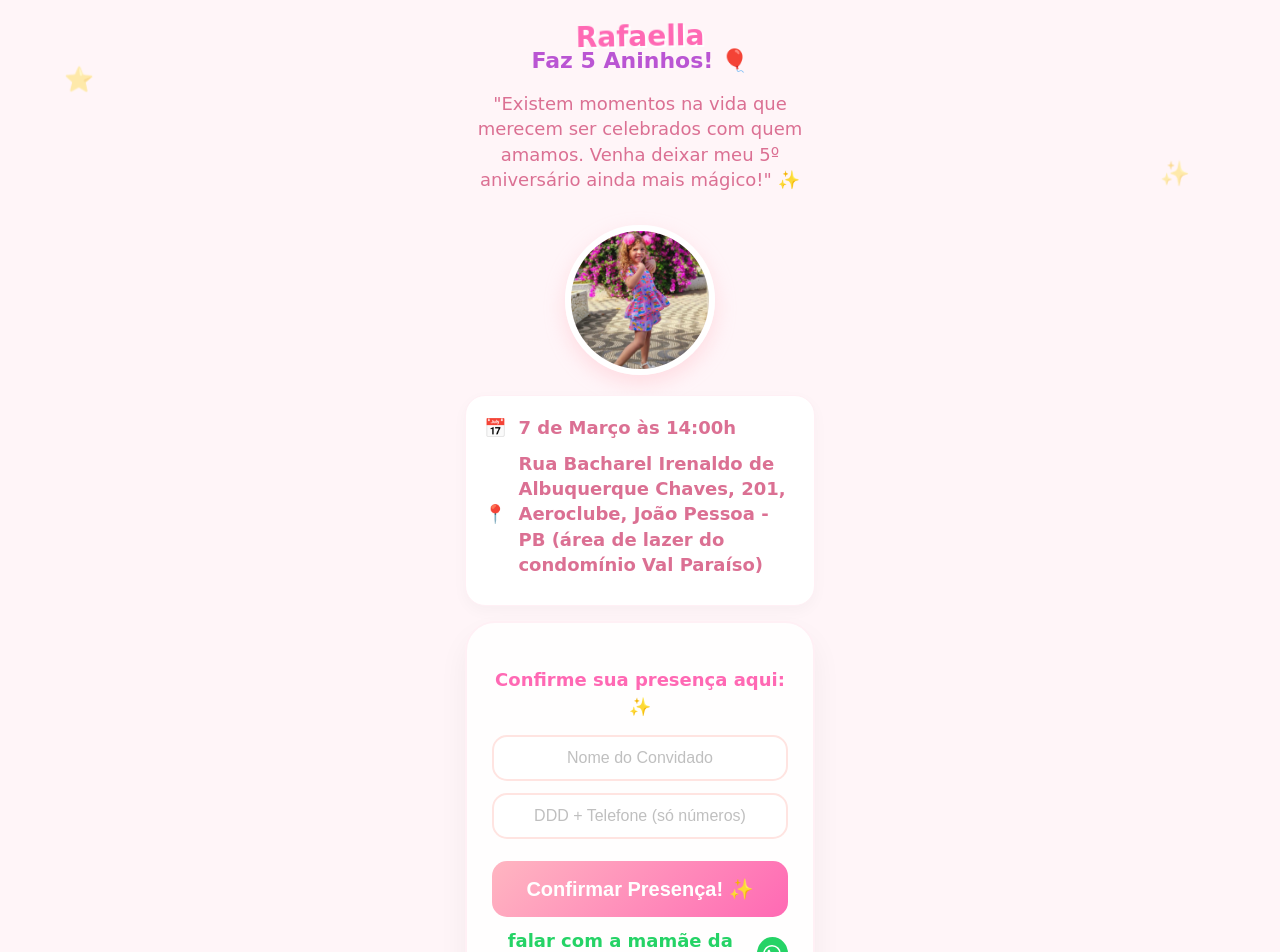
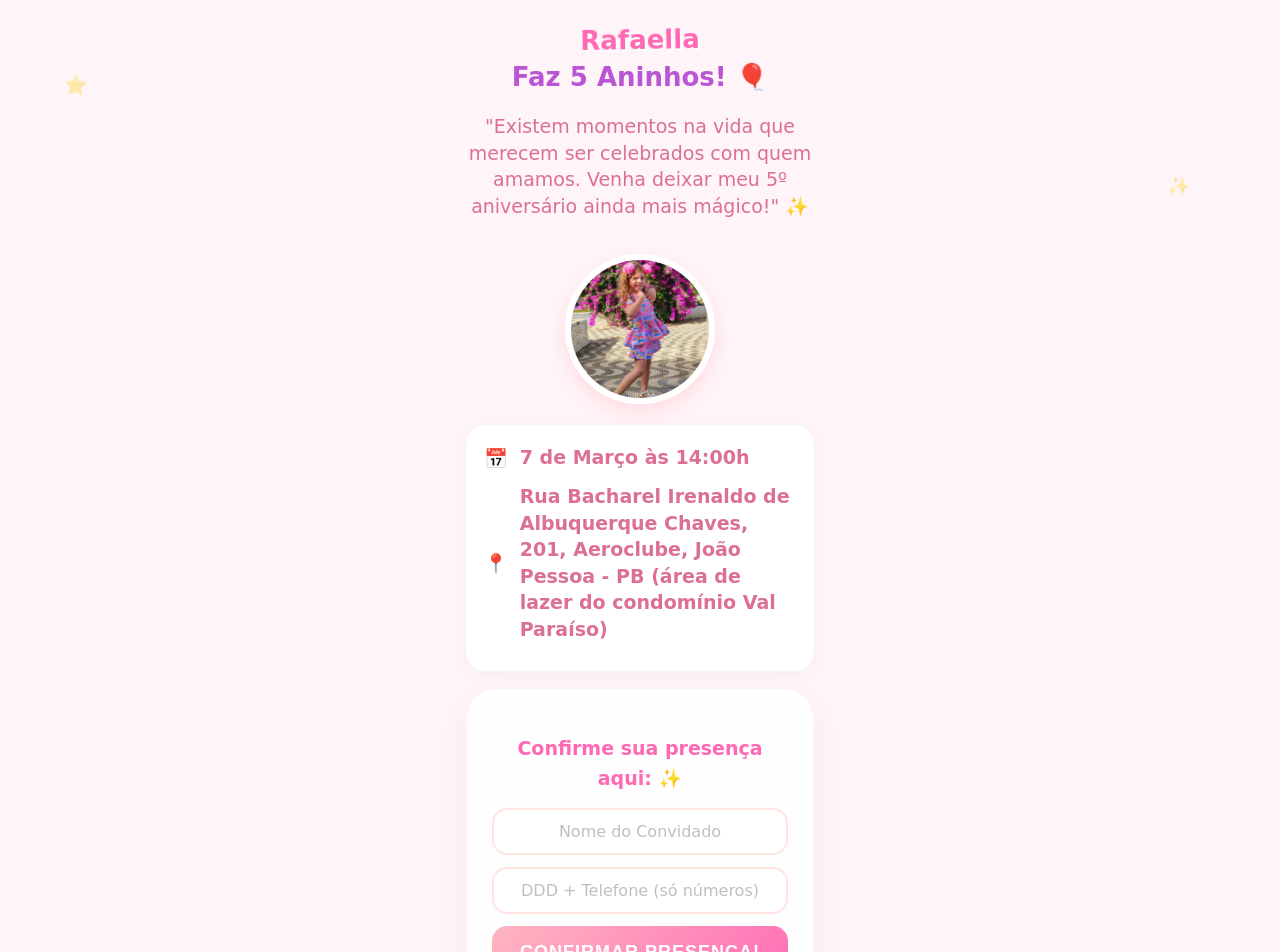
Before and after one commit to oellima/convite-rafaella-site, a React (Create React App) app: page / in a window 1280 px wide. Shown: the top 952 px of the page. Built offline with nearby package versions, Linux system fonts and the light colour scheme.

Commit message:
Refactor CSS styles for consistency and readability

```diff
--- a/src/App.css
+++ b/src/App.css
@@ -1,57 +1,49 @@
-/* Reset básico para evitar o itálico indesejado e ajustar fontes */
+/* RESET ABSOLUTO - Isso remove o itálico de TUDO */
 * {
-  font-style: normal !important; /* Remove qualquer itálico estranho */
-  box-sizing: border-box;
+  font-style: normal !important;
+  font-display: swap;
+  text-decoration: none !important;
 }
 
-body {
+/* Garante que o corpo do site use uma fonte limpa e sem inclinação */
+body, html {
   margin: 0;
   padding: 0;
-  font-family: 'Segoe UI', Roboto, Helvetica, Arial, sans-serif;
-  background-color: #fff5f8;
+  font-family: -apple-system, BlinkMacSystemFont, "Segoe UI", Roboto, Helvetica, Arial, sans-serif !important;
   -webkit-font-smoothing: antialiased;
+  -moz-osx-font-smoothing: grayscale;
+  font-style: normal !important;
 }
 
-/* Tamanho dos Textos Principais */
-p, span, label {
-  font-size: 18px !important; /* Tamanho confortável para leitura no celular */
-  line-height: 1.5;
-  color: #444;
+/* Tamanho de leitura ideal para Mobile (Convidados) */
+p, span, li, label, div {
+  font-size: 19px !important; /* Texto bem legível */
+  font-style: normal !important;
+  line-height: 1.6;
 }
 
-/* Títulos */
-h1 {
-  font-size: 28px !important;
-  color: #d81b60;
-  text-align: center;
+/* Títulos grandes e retos */
+h1, h2, h3, .titulo {
+  font-size: 26px !important;
+  font-weight: 800 !important;
+  font-style: normal !important;
+  margin-bottom: 15px;
 }
 
-h2 {
-  font-size: 22px !important;
-  color: #ad1457;
+/* Ajuste nos campos de entrada para não ficarem finos demais */
+input, textarea, select {
+  font-size: 16px !important;
+  font-family: inherit !important;
+  font-style: normal !important;
+  padding: 12px !important;
 }
 
-/* Inputs (Campos de texto) - Evita que o iPhone dê zoom ao clicar */
-input {
-  font-size: 16px !important;
-  padding: 12px;
-  width: 100%;
-  border: 2px solid #ffc1e3;
-  border-radius: 8px;
-}
-
-/* Botão de Confirmar */
+/* Botão principal */
 button {
-  font-size: 20px !important;
-  font-weight: bold;
-  padding: 15px;
-  width: 100%;
-  background-color: #ff4081;
-  color: white;
-  border: none;
-  border-radius: 50px;
-  cursor: pointer;
-  margin-top: 10px;
+  font-style: normal !important;
+  font-weight: bold !important;
+  text-transform: uppercase;
+  letter-spacing: 1px;
 }
 
 .App {
```
